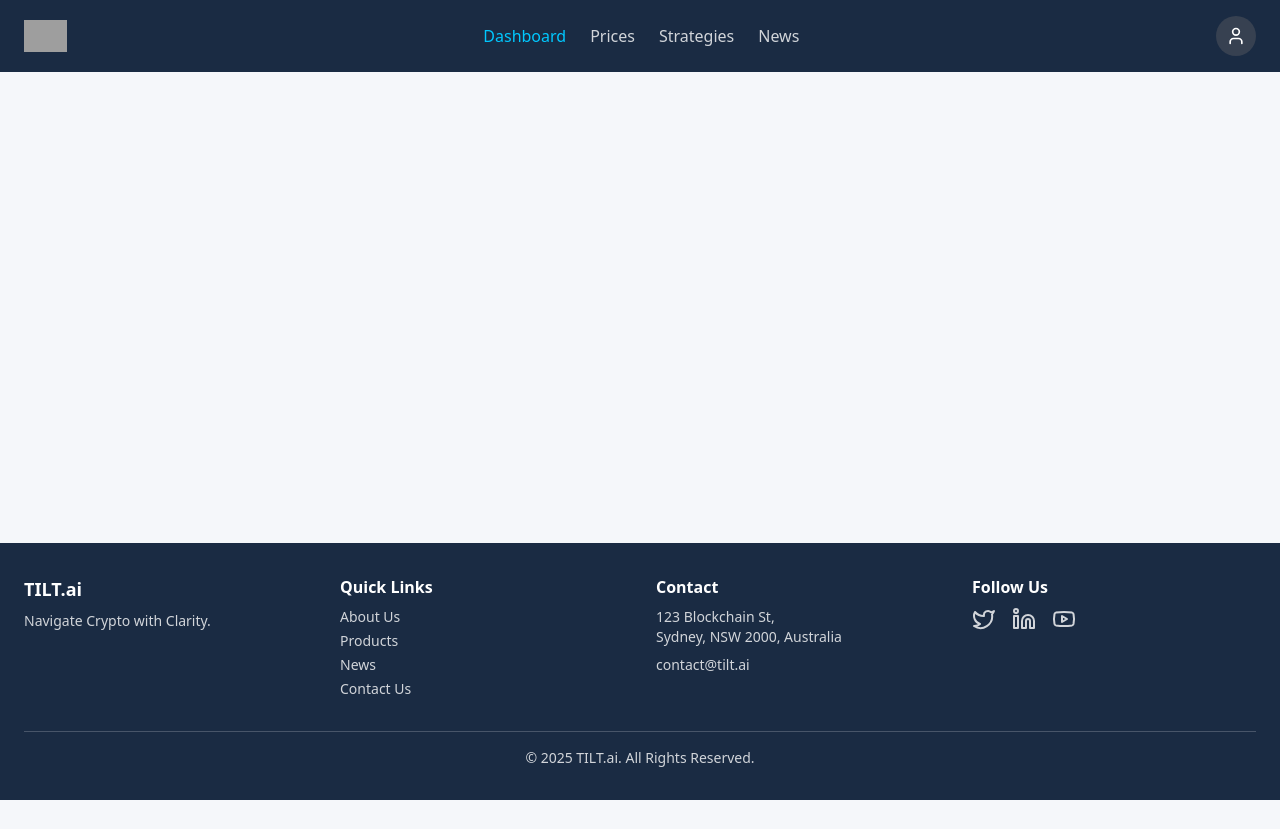
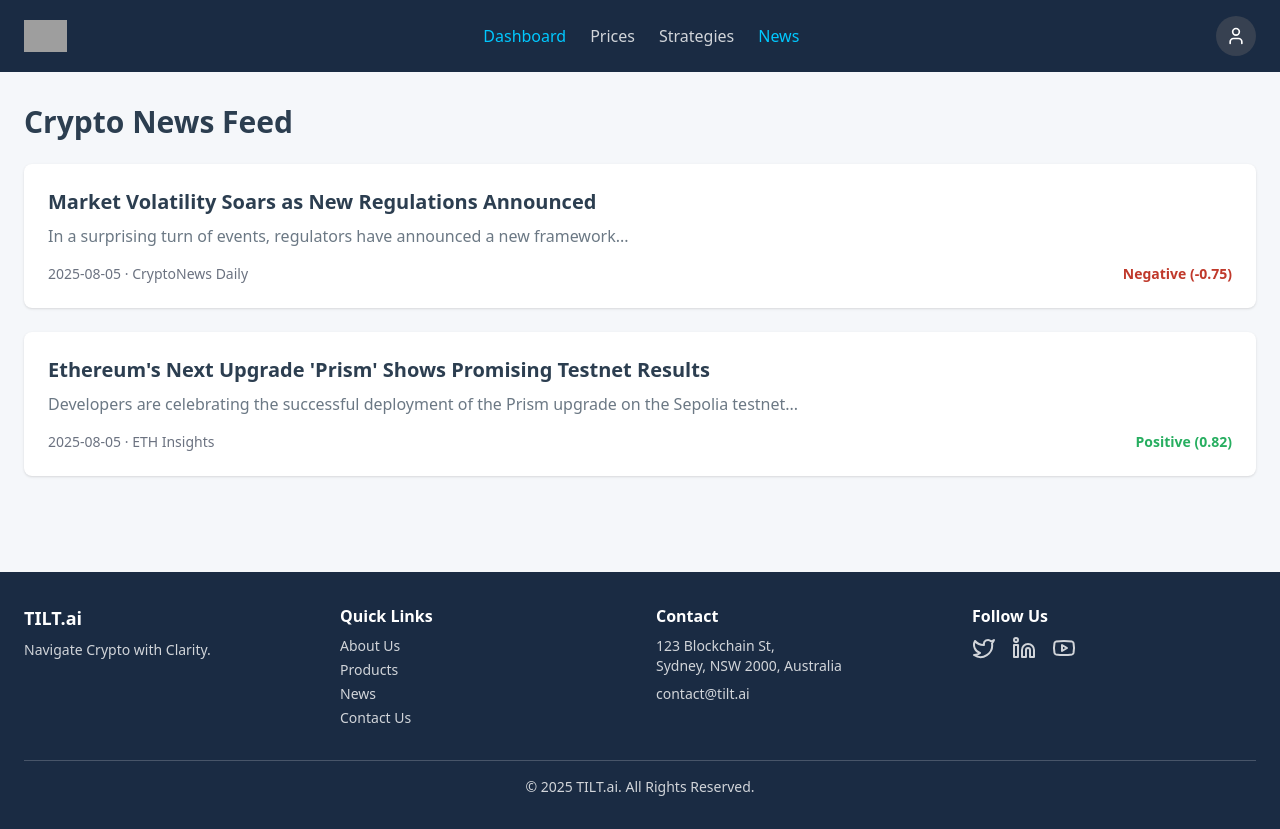
Before and after one commit to aidantze/tilt.ai, a React (Create React App) app: page /dashboard/news in a window 1280 px wide. Before the commit the page ends 800 px from the top, so only its background shows below. Built offline with nearby package versions, Linux system fonts and the light colour scheme; grey boxes are pictures that could not be loaded.

Commit message:
Fix: Fixed header to be consistent before or after login for news pages.

```diff
--- a/src/App.jsx
+++ b/src/App.jsx
@@ -12,6 +12,7 @@ import CoinPricesPage from './pages/CoinPricesPage';
 import StrategiesPage from './pages/StrategiesPage';
 import NewsListPage from './pages/NewsListPage';
 import NewsArticlePage from './pages/NewsArticlePage';
+import DashboardNewsPage from './pages/DashboardNewsPage';
 import SettingsPage from './pages/SettingsPage';
 
 function App() {
@@ -32,6 +33,8 @@ function App() {
           <Route path="/strategies" element={ <StrategiesPage /> } />
           <Route path="/news" element={ <NewsListPage /> } />
           <Route path="/news/:articleId" element={ <NewsArticlePage /> } />
+          <Route path="/dashboard/news" element={ <DashboardNewsPage /> } />
+          <Route path="/dashboard/news/:articleId" element={ <NewsArticlePage /> } />
           <Route path="/settings" element={ <SettingsPage /> } />
         </Routes>
       </main>
--- a/src/components/DashboardHeader.jsx
+++ b/src/components/DashboardHeader.jsx
@@ -24,7 +24,7 @@ const DashboardHeader = () => {
                     <NavLink to="/dashboard" className={ navLinkClass }>Dashboard</NavLink>
                     <NavLink to="/prices" className={ navLinkClass }>Prices</NavLink>
                     <NavLink to="/strategies" className={ navLinkClass }>Strategies</NavLink>
-                    <NavLink to="/news" className={ navLinkClass }>News</NavLink>
+                    <NavLink to="/dashboard/news" className={ navLinkClass }>News</NavLink>
                 </div>
                 <div className="relative">
                     <button onClick={ () => setDropdownOpen(!dropdownOpen) } className="w-10 h-10 rounded-full bg-gray-700 flex items-center justify-center text-white hover:bg-gray-600">
--- /dev/null
+++ b/src/pages/DashboardNewsPage.jsx
@@ -0,0 +1,34 @@
+import React from 'react';
+import { Link } from 'react-router-dom';
+
+const placeholderNews = [
+    { id: 1, title: "Market Volatility Soars as New Regulations Announced", snippet: "In a surprising turn of events, regulators have announced a new framework...", date: "2025-08-05", source: "CryptoNews Daily", coins: "MARKET, BTC", score: -0.75, sentiment: "Negative" },
+    { id: 2, title: "Ethereum's Next Upgrade 'Prism' Shows Promising Testnet Results", snippet: "Developers are celebrating the successful deployment of the Prism upgrade on the Sepolia testnet...", date: "2025-08-05", source: "ETH Insights", coins: "ETH", score: 0.82, sentiment: "Positive" },
+    // ... add 5-8 more placeholder articles
+];
+
+const DashboardNewsPage = () => {
+    return (
+        <div className="container mx-auto px-6 py-8">
+            <h1 className="text-3xl font-bold text-dark-text mb-6">Crypto News Feed</h1>
+            <div className="space-y-6">
+                { placeholderNews.map(article => (
+                    <Link to={ `/dashboard/news/${ article.id }` } key={ article.id } className="block bg-white p-6 rounded-lg shadow hover:shadow-md transition-shadow">
+                        <h2 className="text-xl font-bold text-dark-text">{ article.title }</h2>
+                        <p className="text-dark-text/70 mt-2">{ article.snippet }</p>
+                        <div className="flex items-center justify-between mt-4 text-sm text-gray-500">
+                            <span>{ article.date } · { article.source }</span>
+                            <span className={ `font-bold ${ article.sentiment === 'Positive' ? 'text-sentiment-positive' :
+                                article.sentiment === 'Negative' ? 'text-sentiment-negative' : 'text-sentiment-neutral'
+                                }` }>
+                                { article.sentiment } ({ article.score })
+                            </span>
+                        </div>
+                    </Link>
+                )) }
+            </div>
+        </div>
+    );
+}
+
+export default DashboardNewsPage;
```
